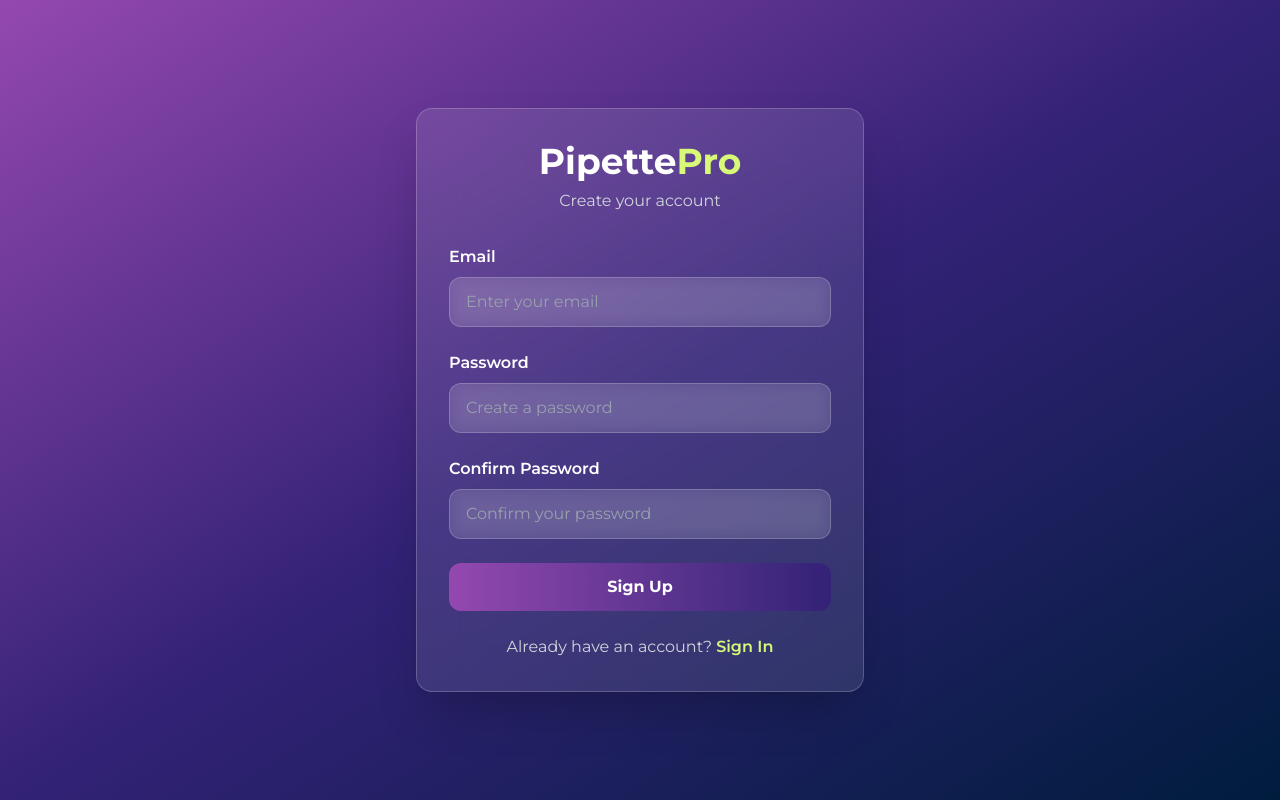
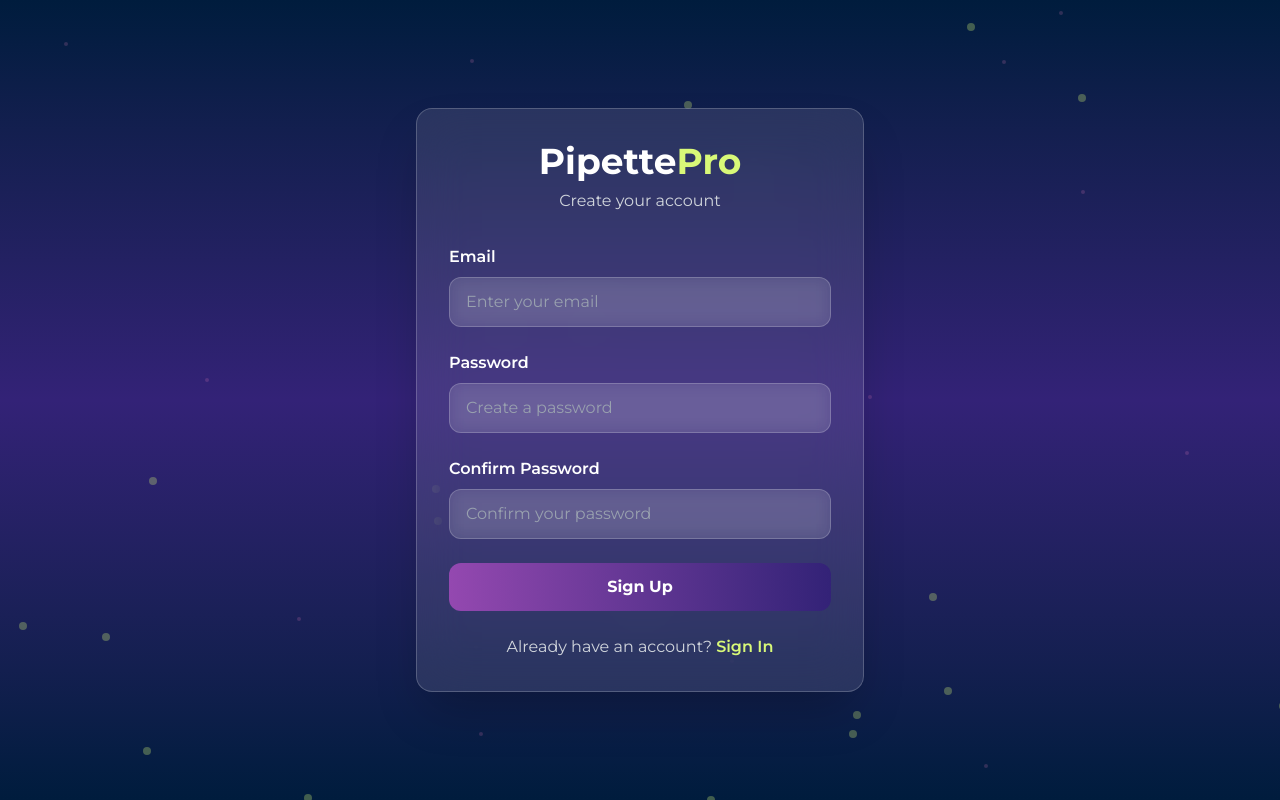
Before and after one commit to RhyChaw/pipettepro, a Next.js app: page /signup in a window 1280 px wide. Built offline with nearby package versions, Linux system fonts and the light colour scheme; no server answers.

Commit message:
build fix 1

```diff
--- a/app/components/PipetteSimulator.tsx
+++ b/app/components/PipetteSimulator.tsx
@@ -2,7 +2,6 @@
 
 import { useEffect, useRef, useState, useCallback } from 'react';
 import * as THREE from 'three';
-import Image from 'next/image';
 import TutorialOverlay from './TutorialOverlay';
 
 interface Pipette {
@@ -60,22 +59,16 @@ const proTips = [
   "Regularly decontaminate, inspect, and lubricate your micropipette to ensure its longevity and performance.",
 ];
 
-// Meme images should be placed in /public/quiz-memes/
-// Expected files: meme-1.jpg, meme-2.jpg, meme-3.jpg (or .png)
-const memes = [
-  {
-    url: '/quiz-memes/meme-1.jpg',
-    text: "Great job! Even when experiments don't go as planned, every attempt is a step forward."
-  },
-  {
-    url: '/quiz-memes/meme-2.jpg',
-    text: "You're doing amazing! Science is all about persistence."
-  },
-  {
-    url: '/quiz-memes/meme-3.jpg',
-    text: "Fantastic work! Remember, every expert was once a beginner."
-  },
-];
+// Meme images for quiz results
+const successMeme = {
+  url: '/meme_success.png',
+  text: "Excellent work! You're mastering pipetting techniques!"
+};
+
+const failureMeme = {
+  url: '/meme_failure.png',
+  text: "Keep practicing! Every attempt helps you improve."
+};
 
 const quizQuestions = [
   {
@@ -1054,23 +1047,28 @@ export default function PipetteSimulator() {
 
   const nextQuestion = () => {
     setQuizFeedback({ show: false, isCorrect: false, explanation: '' });
-    const { questions, currentQuestionIndex } = quizData;
+    setQuizData((prev) => {
+      const { questions, currentQuestionIndex } = prev;
       if (currentQuestionIndex < questions.length - 1) {
-      setQuizData((prev) => ({ ...prev, currentQuestionIndex: prev.currentQuestionIndex + 1 }));
+        return { ...prev, currentQuestionIndex: prev.currentQuestionIndex + 1 };
       } else {
-      endQuiz();
-    }
-  };
-
-  const endQuiz = () => {
+        // Quiz is complete, calculate results
+        const scorePercentage = (prev.score / prev.questions.length) * 100;
+        const isGoodScore = scorePercentage >= 70;
+        const meme = isGoodScore ? successMeme : failureMeme;
+
+        // Set meme immediately to avoid state timing issues
+        setSelectedMeme(meme);
+
+        // Close quiz modal and show results with delay to prevent glitching
         setShowQuizModal(false);
-    // Select a random meme once (client-side only) to avoid hydration issues
-    const randomMeme = memes[Math.floor(Math.random() * memes.length)];
-    setSelectedMeme(randomMeme);
-    // Small delay to ensure modal closes before results open
         setTimeout(() => {
           setShowQuizResults(true);
         }, 300);
+
+        return prev; // Return unchanged state since we're done
+      }
+    });
   };
 
   const retryIncorrectQuestions = () => {
@@ -1774,21 +1772,20 @@ export default function PipetteSimulator() {
             {selectedMeme ? (
               <>
                 <div className="relative w-full max-w-xs mx-auto mb-4 rounded-md overflow-hidden shadow-lg bg-gray-100 min-h-[240px] flex items-center justify-center">
-                  <Image
+                  <img
                     id="quiz-meme"
                     src={selectedMeme.url}
-                    alt="Encouraging meme"
-                    width={320}
-                    height={240}
-                    className="max-w-xs mx-auto rounded-md"
-                    unoptimized
+                    alt={quizData.score / quizData.questions.length >= 0.7 ? "Success meme" : "Failure meme"}
+                    className="max-w-xs mx-auto rounded-md object-contain"
                     onError={(e) => {
                       // Fallback if image fails to load
                       const target = e.target as HTMLImageElement;
                       target.style.display = 'none';
                       const parent = target.parentElement;
                       if (parent) {
-                        parent.innerHTML = '<div class="text-gray-400 text-center p-8"><p class="text-lg">🎉</p><p class="text-sm mt-2">Great job!</p></div>';
+                        const emoji = quizData.score / quizData.questions.length >= 0.7 ? '🎉' : '💪';
+                        const message = quizData.score / quizData.questions.length >= 0.7 ? 'Great job!' : 'Keep practicing!';
+                        parent.innerHTML = `<div class="text-gray-400 text-center p-8"><p class="text-lg">${emoji}</p><p class="text-sm mt-2">${message}</p></div>`;
                       }
                     }}
                   />
--- a/app/contexts/AuthContext.tsx
+++ b/app/contexts/AuthContext.tsx
@@ -20,6 +20,7 @@ interface UserProfile {
   highestLevel?: number;
   onboardingCompleted?: boolean;
   roadmapProgress?: number[];
+  canSkipKnowTools?: boolean;
 }
 
 interface AuthContextType {
--- a/app/setup/page.tsx
+++ b/app/setup/page.tsx
@@ -42,12 +42,29 @@ export default function SetupPage() {
 
     try {
       setSubmitting(true);
+      // If user has experience (not "Never done before"), they can skip "Know the tools"
+      const canSkipKnowTools = formData.pipetteExperience !== 'Never done before';
+
       await updateUserProfile({
         name: formData.name,
         email: user?.email || '',
         'pipette experience': formData.pipetteExperience,
         profileComplete: true,
+        canSkipKnowTools: canSkipKnowTools,
       });
+
+      // If they can skip, automatically mark step 2 as completed
+      if (canSkipKnowTools && user?.email) {
+        const completed = new Set<number>();
+        completed.add(2); // Mark "Know your tools" as completed
+        localStorage.setItem(`roadmap_${user.email}`, JSON.stringify(Array.from(completed)));
+
+        // Save to Firebase
+        await updateUserProfile({
+          roadmapProgress: Array.from(completed),
+        });
+      }
+
       router.push('/home');
     } catch (err: any) {
       setError(err.message || 'Failed to save profile');
@@ -58,12 +75,7 @@ export default function SetupPage() {
 
   if (authLoading) {
     return (
-      <div
-        className="min-h-screen flex items-center justify-center"
-        style={{
-          backgroundImage: 'linear-gradient(to bottom right, #9448B0, #332277, #001C3D)',
-        }}
-      >
+      <div className="min-h-screen bg-gradient-to-b from-[#001C3D] via-[#332277] to-[#001C3D] flex items-center justify-center">
         <div className="text-white text-xl">Loading...</div>
       </div>
     );
@@ -77,12 +89,7 @@ export default function SetupPage() {
   ];
 
   return (
-    <div
-      className="min-h-screen flex items-center justify-center p-4"
-      style={{
-        backgroundImage: 'linear-gradient(to bottom right, #9448B0, #332277, #001C3D)',
-      }}
-    >
+    <div className="min-h-screen bg-gradient-to-b from-[#001C3D] via-[#332277] to-[#001C3D] flex items-center justify-center p-4">
       <div className="w-full max-w-2xl">
         <div className="bg-white/10 backdrop-blur-xl rounded-2xl p-8 border border-white/20 shadow-2xl">
           <div className="text-center mb-8">
--- a/app/signup/page.tsx
+++ b/app/signup/page.tsx
@@ -1,6 +1,6 @@
 'use client';
 
-import { useState } from 'react';
+import { useState, useEffect } from 'react';
 import { useRouter } from 'next/navigation';
 import Link from 'next/link';
 import { useAuth } from '../contexts/AuthContext';
@@ -13,6 +13,38 @@ export default function SignUpPage() {
   const [loading, setLoading] = useState(false);
   const { signUp } = useAuth();
   const router = useRouter();
+  const [particlePositions, setParticlePositions] = useState<Array<{
+    left: number;
+    top: number;
+    delay: number;
+    duration: number;
+  }>>([]);
+  const [smallParticlePositions, setSmallParticlePositions] = useState<Array<{
+    left: number;
+    top: number;
+    delay: number;
+    duration: number;
+  }>>([]);
+
+  useEffect(() => {
+    // Generate random particle positions only on client side
+    setParticlePositions(
+      Array.from({ length: 20 }, () => ({
+        left: Math.random() * 100,
+        top: Math.random() * 100,
+        delay: Math.random() * 5,
+        duration: 3 + Math.random() * 4,
+      }))
+    );
+    setSmallParticlePositions(
+      Array.from({ length: 15 }, () => ({
+        left: Math.random() * 100,
+        top: Math.random() * 100,
+        delay: Math.random() * 5,
+        duration: 4 + Math.random() * 3,
+      }))
+    );
+  }, []);
 
   const handleSubmit = async (e: React.FormEvent) => {
     e.preventDefault();
@@ -40,13 +72,40 @@ export default function SignUpPage() {
   };
 
   return (
-    <div
-      className="min-h-screen flex items-center justify-center p-4"
-      style={{
-        backgroundImage: 'linear-gradient(to bottom right, #9448B0, #332277, #001C3D)',
-      }}
-    >
-      <div className="w-full max-w-md">
+    <div className="min-h-screen bg-gradient-to-b from-[#001C3D] via-[#332277] to-[#001C3D] flex items-center justify-center p-4">
+      {/* Animated Background Particles */}
+      <div className="fixed inset-0 overflow-hidden pointer-events-none z-0">
+        <div className="absolute inset-0 opacity-30">
+          {particlePositions.length > 0 && particlePositions.map((particle, i) => (
+            <div
+              key={i}
+              className="absolute w-2 h-2 bg-[#D8F878] rounded-full animate-float"
+              style={{
+                left: `${particle.left}%`,
+                top: `${particle.top}%`,
+                animationDelay: `${particle.delay}s`,
+                animationDuration: `${particle.duration}s`,
+              }}
+            />
+          ))}
+        </div>
+        <div className="absolute inset-0 opacity-20">
+          {smallParticlePositions.length > 0 && smallParticlePositions.map((particle, i) => (
+            <div
+              key={i}
+              className="absolute w-1 h-1 bg-[#E47CB8] rounded-full animate-float"
+              style={{
+                left: `${particle.left}%`,
+                top: `${particle.top}%`,
+                animationDelay: `${particle.delay}s`,
+                animationDuration: `${particle.duration}s`,
+              }}
+            />
+          ))}
+        </div>
+      </div>
+
+      <div className="w-full max-w-md relative z-10">
         <div className="bg-white/10 backdrop-blur-xl rounded-2xl p-8 border border-white/20 shadow-2xl">
           <div className="text-center mb-8">
             <h1 className="text-4xl font-bold text-white mb-2">
```
Also changed, not shown: app/home/page.tsx (+45 -11 lines), public/meme_failure.png (added), public/meme_success.png (added). Lines whose indentation alone changed are shown as unchanged.
